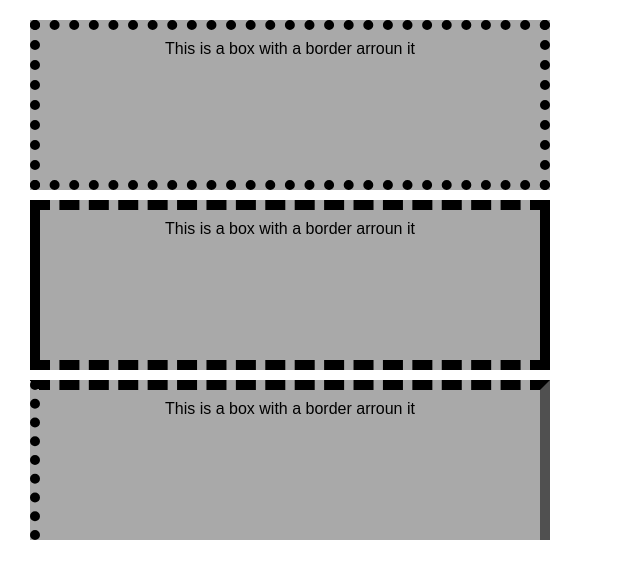
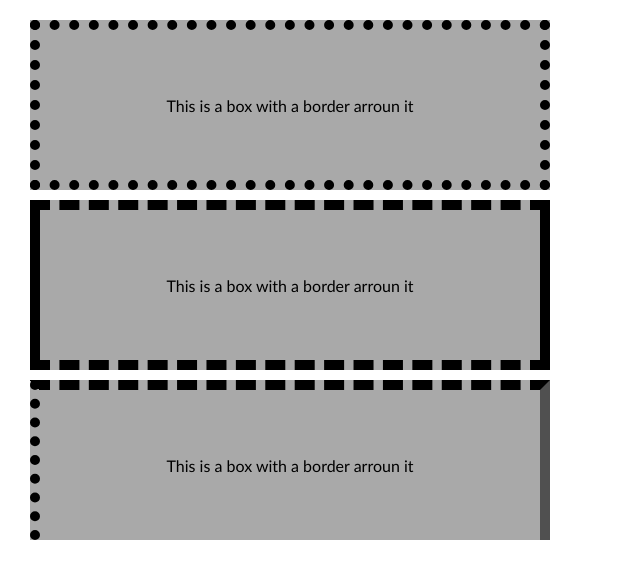
Before and after one commit to Deveckor/sesion_5, a plain HTML site: page practica_1.html in a window 1280 px wide. Shown: the whole page, without its empty margins (0-640 px from the left). Drawn offline with Linux system fonts and the light colour scheme.

Commit message:
Modificando archivo practica_1.html

```diff
--- a/practica_1.html
+++ b/practica_1.html
@@ -10,7 +10,7 @@
             margin: 10px;
         }
         body{
-            font-family: sans-serif;
+            font-family: 'Gill Sans', 'Gill Sans MT', Calibri, 'Trebuchet MS', sans-serif ;
         }
 
         #cajaUno{
@@ -24,14 +24,22 @@
             border-top: 10px dashed;
             border-right: 10px solid rgb(80, 80, 80);
             border-left: 10px dotted;
+
         }
 
         .Caja{
-            margin: 10px;
+            display: flex;
             background-color: darkgray;
             border-width: 10px;
             height: 150px;
             width: 500px;
+            align-items: center;
+            justify-content: center;
+
+        }
+
+        p{
+
             text-align: center;
 
         }
```
